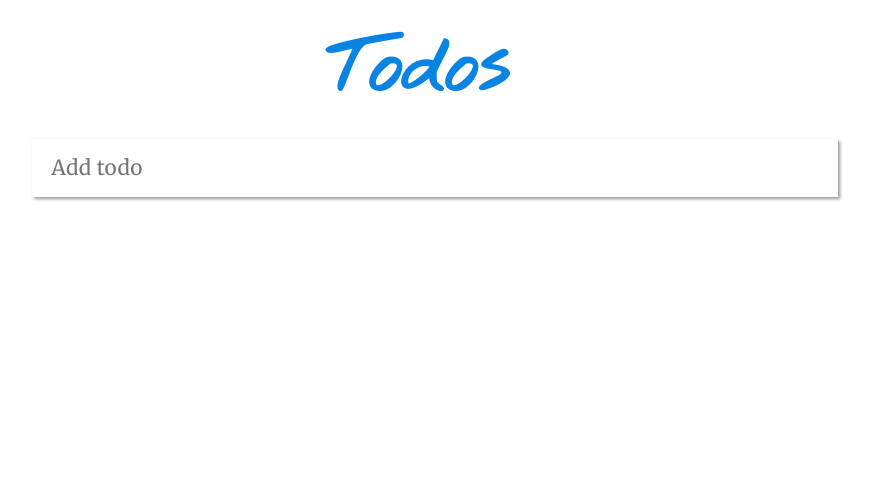
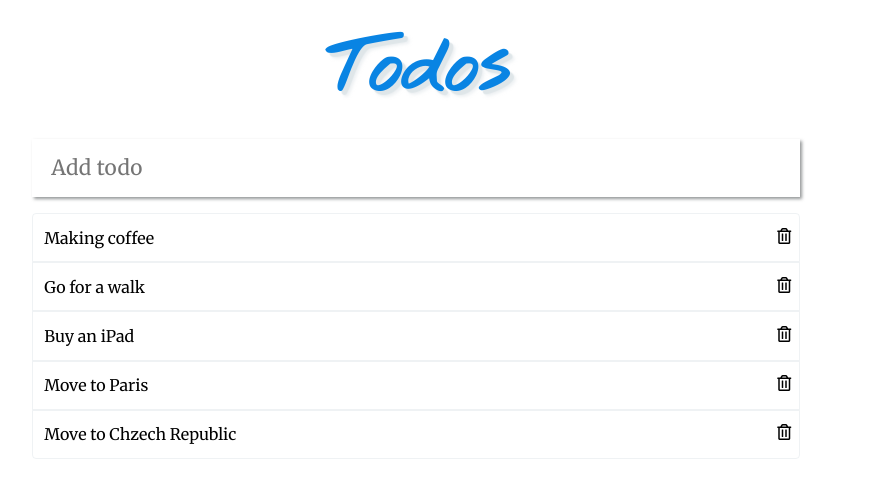
Before and after one commit to bijaydas/todos, a React app: page / in a window 1280 px wide. Shown: the top 498 px of the page, without its empty margins (224-1097 px from the left). Built offline with nearby package versions, Linux system fonts and the light colour scheme.

Commit message:
Added new todo item to the state

```diff
--- a/src/components/App.js
+++ b/src/components/App.js
@@ -1,12 +1,36 @@
 import React from 'react';
 import NavBar from './NavBar';
+import TodoItems from './TodoItems';
+
 
 class App extends React.Component {
     constructor() {
         super();
         this.state = {
             addTodoValue: '',
-            todoList: []
+            todoList: [
+                {
+                    id: 1,
+                    todo: 'Making coffee'
+                },
+                {
+                    id: 2,
+                    todo: 'Go for a walk'
+                },
+                {
+                    id: 3,
+                    todo: 'Buy an iPad'
+                },
+                {
+                    id: 4,
+                    todo: 'Move to Paris'
+                },
+                {
+                    id: 5,
+                    todo: 'Move to Chzech Republic'
+                },
+
+            ]
         };
 
         this.updateTodoInputValue = this.updateTodoInputValue.bind(this);
@@ -23,16 +47,22 @@ class App extends React.Component {
             // Adding current Todo value from state
             let todo = this.state.addTodoValue;
 
+            // Clear the input box
+            this.setState({addTodoValue: ''});
+
             // Copying existing TodoList
             let todoList = this.state.todoList;
 
+            // Fetching the last id from list and adding 1 with it
+            let lastID = this.state.todoList[this.state.todoList.length - 1].id;
+            lastID++;
+
             // Pushing the new todo value from state to the copied todo list
-            todoList.push(todo);
+            todoList.push({id: lastID, todo: todo});
 
             // Finally adding the updated arr to the state todoList
+            this.setState({todoList: todoList});
 
-            this.setState({ todoList: todoList });
-            console.log(this.state.todoList);
         }
     }
 
@@ -50,6 +80,10 @@ class App extends React.Component {
                             type="text" autoFocus="true" placeholder="Add todo"
                         />
                     </div>
+
+                    <div className="todo-list-container">
+                        <TodoItems todo={this.state.todoList}/>
+                    </div>
                 </section>
             </main>
         );
--- a/src/components/TodoItems.js
+++ b/src/components/TodoItems.js
@@ -1,13 +1,18 @@
 import React from 'react';
 
-class TodoItems extends React.Component {
-    render() {
+const TodoItems = ( props ) => {
+    const li = props.todo.map(( key, value ) => {
         return(
-            <div className="card-panel z-depth-2">
-                <h4 className="display-4">The list</h4>
-            </div>
+            <li key={key.id}>
+                {key.todo}
+                <i className="far fa-trash-alt"></i>
+            </li>
         );
-    }
+    });
+    return(
+        <ul>
+            {li}
+        </ul>
+    );
 }
-
 export default TodoItems;
--- a/src/css/master.css
+++ b/src/css/master.css
@@ -1,4 +1,5 @@
 * {margin: 0; padding: 0;}
+ul {list-style: none;}
 main nav {
     text-align: center;
     padding: 1rem 0;
@@ -7,12 +8,16 @@ main nav h1 {
     color: #0984e3;
     font-size: 5rem;
     font-family: 'Nothing You Could Do', cursive;
+    text-shadow:
+        4px 4px 1px rgba(223, 230, 233, 1.0),
+        6px 6px 3px rgba(223, 230, 233, 0.5);
 }
 section.todoOp {
     width: 60%;
     margin: auto;
 }
-section.todoOp .input-field * {
+section.todoOp .input-field input {
+    box-sizing: border-box;
     width: 100%;
     outline: none;
     border: none;
@@ -23,3 +28,30 @@ section.todoOp .input-field * {
     color: rgba(45, 52, 54,1.0);
     box-shadow: 2px 2px 3px rgba(45, 52, 54, 0.5);
 }
+.todo-list-container {
+    margin-top: 1rem;
+}
+
+.todo-list-container ul li {
+    position: relative;
+    padding: .85rem .70rem;
+    border: 1px solid rgba(223, 230, 233, .5);
+    font-family: 'Merriweather';
+}
+.todo-list-container ul li:first-child {
+    border-radius: 4px 4px 0 0;
+}
+
+.todo-list-container ul li:last-child {
+    border-radius: 0 0 4px 4px;
+}
+
+.todo-list-container ul li:hover {
+    background-color: #0984e3;
+    color: #fff;
+
+}
+.todo-list-container ul li i {
+    position: absolute;
+        right: 1%;
+}
--- a/src/index.html
+++ b/src/index.html
@@ -4,6 +4,7 @@
         <meta charset="utf-8">
         <title>Welcome Mr. Das</title>
         <link href="https://fonts.googleapis.com/css?family=Nothing+You+Could+Do|Merriweather" rel="stylesheet">
+        <link rel="stylesheet" href="https://use.fontawesome.com/releases/v5.2.0/css/all.css" integrity="sha384-hWVjflwFxL6sNzntih27bfxkr27PmbbK/iSvJ+a4+0owXq79v+lsFkW54bOGbiDQ" crossorigin="anonymous">
     </head>
     <body>
         <div id="root"></div>
```
Also changed, not shown: src/components/master.css (deleted).
